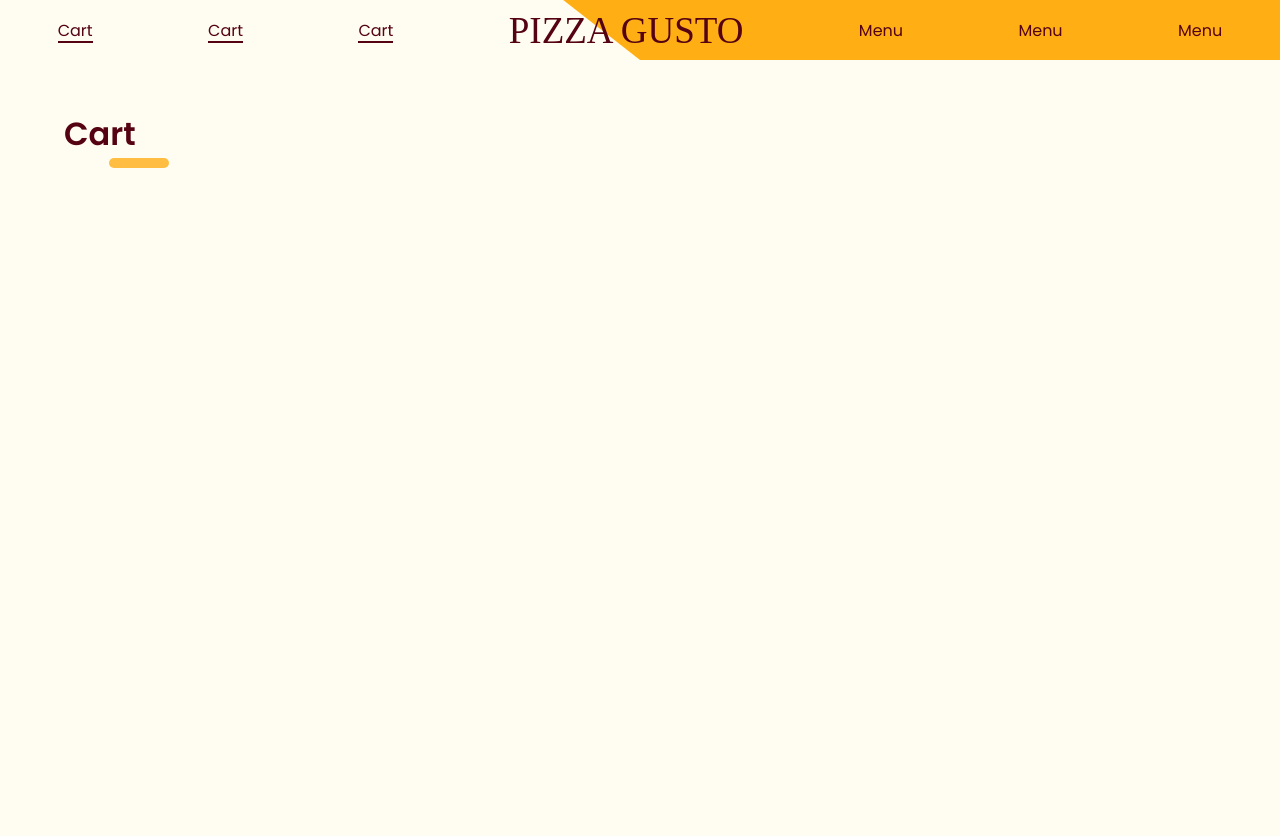
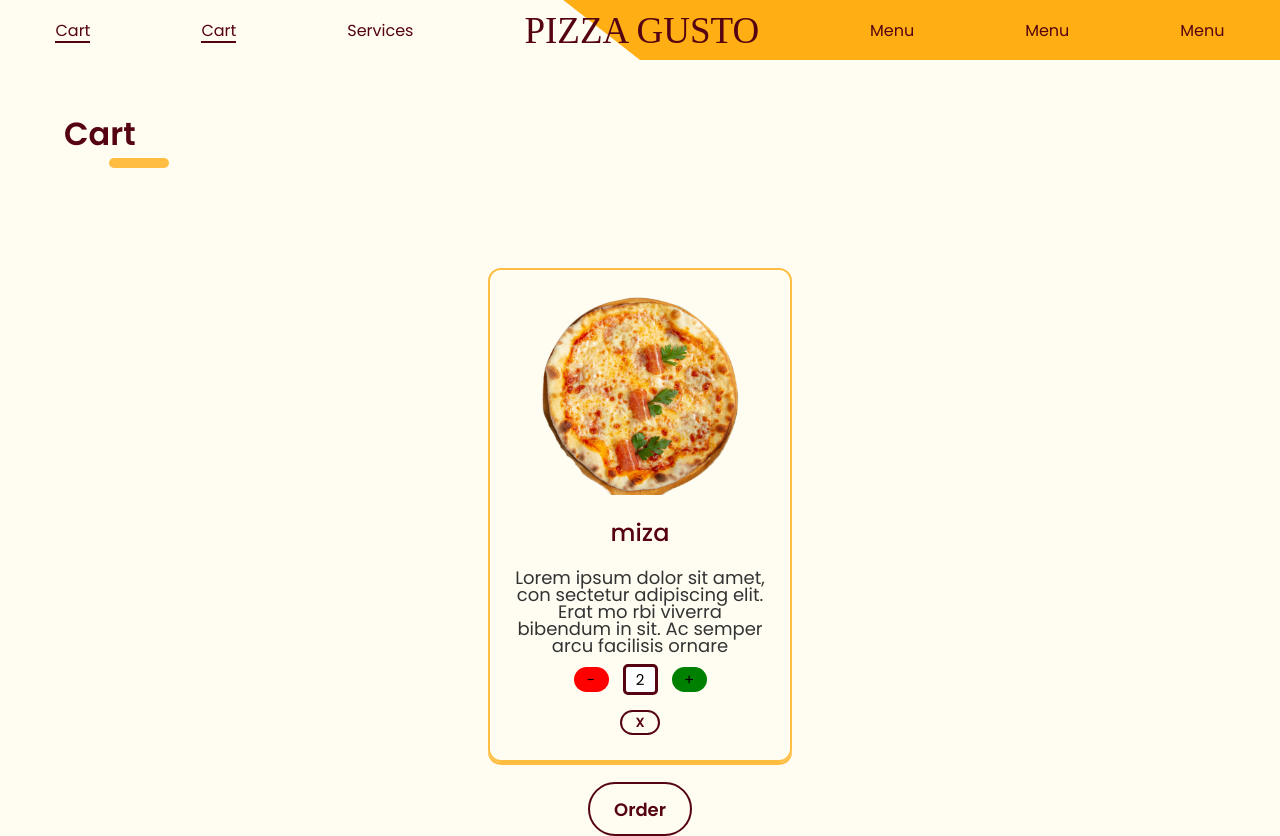
Before and after one commit to Kin0-0Ko/pizzamarket_kinko, a React app: page /cart in a window 1280 px wide. Before the commit the page ends 800 px from the top, so only its background shows below. Built offline with nearby package versions, Linux system fonts and the light colour scheme; a web font is replaced by a local one.

Commit message:
add cart page

```diff
--- a/src/App.js
+++ b/src/App.js
@@ -16,7 +16,7 @@ function App(){
 					<div className='navbar-bg'></div>
 					<NavLink to={routesMap.cart} activeClassName="navbar-link_active" className='navbar-link' exact>Cart</NavLink>
 					<NavLink to={routesMap.cart} activeClassName="navbar-link_active" className='navbar-link' exact>Cart</NavLink>
-					<NavLink to={routesMap.cart} activeClassName="navbar-link_active" className='navbar-link' exact>Cart</NavLink>
+					<NavLink to={routesMap.services} activeClassName="navbar-link_active" className='navbar-link' exact>Services</NavLink>
 					<span className='navbar-logo'>PIZZA GUSTO</span>
 					<NavLink to={routesMap.catalog} activeClassName="navbar-link_active" className='navbar-link' exact>Menu</NavLink>
 					<NavLink to={routesMap.catalog} activeClassName="navbar-link_active" className='navbar-link' exact>Menu</NavLink>
--- a/src/components/card.js
+++ b/src/components/card.js
@@ -1,8 +1,16 @@
 import React from 'react';
+import PropTypes from 'prop-types';
 import st from '@/style/card.module.css'
-import { NavLink, Redirect } from 'react-router-dom';
 
-export function Card({img, title, info, btn}){
+Card.propTypes = {
+	img: PropTypes.string.isRequired,
+	title: PropTypes.string.isRequired,
+	info: PropTypes.string.isRequired,
+	elem: PropTypes.object,
+	btn: PropTypes.object
+}
+
+export function Card({img, title, info, btn, elem}){
 
 
 	return <>
@@ -16,7 +24,8 @@ export function Card({img, title, info, btn}){
 				{info}
 				</span>
 			</div>
-			<div className='menu-card_bottom'>
+			<div className={st.card_bottom}>
+				{elem}
 			</div>
 			{btn}
 
--- a/src/components/counter.js
+++ b/src/components/counter.js
@@ -12,7 +12,7 @@ Counter.defaultProps = {
 	min: 1
 }
 
-function Counter({ min, max, current, onChange }){
+function Counter({ min, max, current, onChange, st }){
 	let inp = useRef();
 	let updInp = num => inp.current.value = num;
 
@@ -40,9 +40,9 @@ function Counter({ min, max, current, onChange }){
 	// useEffect(() => applyCurrent(current), [min, max]);
 
 	return <div>
-		<button className="btn" type="button" onClick={dec} disabled={current <= min}>-</button>&nbsp;
-		<input ref={inp} defaultValue={current} onBlur={applyStrValue}/>&nbsp;
-		<button className="btn" type="button" onClick={inc} disabled={current >= max}>+</button>
+		<button className={st?.dec} type="button" onClick={dec} disabled={current <= min}>-</button>&nbsp;
+		<input ref={inp} className={st?.inp} defaultValue={current} onBlur={applyStrValue}/>&nbsp;
+		<button className={st?.inc} type="button" onClick={inc} disabled={current >= max}>+</button>
 	</div>
 }
 
--- a/src/pages/cart.js
+++ b/src/pages/cart.js
@@ -3,37 +3,30 @@ import { observer } from 'mobx-react-lite';
 import st from '@/style/cart.module.css'
 import Counter from '@/components/counter';
 import storesContexts from '../contexts/storesContexts';
+import Card from '../components/card';
+import { NavLink} from 'react-router-dom';
 
 export function Cart() {
 	let { cart } = useContext(storesContexts)
 	let { productsDetailed: products, total, change, remove } = cart;
 
-	console.log(remove)
-	let productsRows = products.map(pr => (
-		<tr key={pr.id}>
-			<td>{ pr.title }</td>
-			<td>{ pr.price }</td>
-			<td>
-				<Counter
-					max={pr.rest}
-					current={pr.cnt}
-					onChange={val => change(pr.id, val)}
-					key={pr.rest}
-				/>
-			</td>
-			<td>{ pr.price * pr.cnt }</td>
-			<td>
-				<button type="button" onClick={() => remove(pr.id)}>X</button>
-			</td>
-		</tr>
-	));
+
+	let productsRows = products.map( pr => {
+		let btn = <button onClick={() => cart.remove(pr.id)} className={st.rbtn}>X</button>
+		let counter = <Counter st={st}  max={pr.rest} current={pr.cnt} onChange={val => change(pr.id, val)}/>
+		return 	<Card key={pr.id} title={pr.title} info={pr.info} btn={btn} elem={counter}  img={pr.src}  to='/cart'/>
+
+
+		});
+
 
 	return<>
 		<h1 className={st.head}>Cart</h1>
 		<div className={st.catalog}>
 			<div className={st.menu}>
 				{productsRows}
-		</div>
+			</div>
+			<NavLink to='/order'  className={st.order}>Order</NavLink>
 		</div>
 
 	</>
--- a/src/pages/catalog.js
+++ b/src/pages/catalog.js
@@ -15,9 +15,7 @@ export function catalog(){
 		return <Card key={el.id} title={el.title} info={el.info} btn={btn} img={el.src} to='/cart'/>
 	})
 
-	// let btn = cart.inCart(pr.id) ?
-	// <button type="button" className="btn btn-danger" onClick={() => cart.remove(pr.id)}>Remove</button> :
-	// <button type="button" className="btn btn-success" onClick={() => cart.add(pr.id)}>Add</button>;
+
 
 
 	return<>
--- /dev/null
+++ b/src/pages/services.js
@@ -0,0 +1,13 @@
+import React from 'react'
+
+export function Services() {
+
+
+
+	return<>
+
+
+	</>
+}
+
+export default Services;
--- a/src/router/index.js
+++ b/src/router/index.js
@@ -1,6 +1,6 @@
 import Catalog from '@/pages/catalog'
 import Cart from '@/pages/cart'
-
+import Services from '@/pages/services'
 let routes = [{
 		name: 'catalog',
 		path: '/',
@@ -10,6 +10,11 @@ let routes = [{
 		name: 'cart',
 		path: '/cart',
 		component: Cart
+	},
+	{
+		name: 'services',
+		path: '/services',
+		component: Services
 	},
 ];
 
--- a/src/store/cartStore.js
+++ b/src/store/cartStore.js
@@ -11,7 +11,7 @@ let info = 'Lorem ipsum dolor sit amet, con sectetur adipiscing elit. Erat mo rb
 
 
 class CartStore {
-	prInCart = [];
+	prInCart = [{id: 101, cnt:2}];
 
 	get productsDetailed() {
 		return this.prInCart.map(pr => {
--- a/src/style/card.module.css
+++ b/src/style/card.module.css
@@ -37,3 +37,6 @@
 	line-height: 17px;
 	color: #333333;
 }
+.card_bottom{
+	margin-top: 10px;
+}
--- a/src/style/cart.module.css
+++ b/src/style/cart.module.css
@@ -23,6 +23,8 @@
 .catalog{
 	display: flex;
 	justify-content: center;
+	align-items: center;
+	flex-direction: column;
 }
 .menu{
 	display: flex;
@@ -32,3 +34,76 @@
 	margin-top: 100px;
 
 }
+.rbtn{
+	width: 40px;
+	height: 25px;
+	border: #550312 2px solid;
+	border-radius: 50px;
+	background-color: transparent;
+	color: #550312;
+	font-family: 'Poppins';
+	font-weight: 600;
+	margin-top: 15px;
+}
+
+.rbtn:hover{
+	width: 45px;
+
+}
+.inc{
+	background-color: green;
+	font-family: 'Poppins';
+	font-size: 15px;
+	width: 35px;
+	height: 25px;
+	border: none;
+	text-align: center;
+	border-radius: 15px;
+	margin-left: 10px;
+
+}
+.dec{
+	background-color: red;
+	font-family: 'Poppins';
+	font-size: 15px;
+	width: 35px;
+	height: 25px;
+	border: none;
+	text-align: center;
+	border-radius: 15px;
+	margin-right: 10px;
+}
+.dec:disabled,.inc:disabled{
+	background-color: rgb(160, 159, 159);
+
+}
+.inp{
+	width: 25px;
+	font-family: 'Poppins', cursive;
+	font-weight: 400;
+	font-size: 15px;
+	text-align: center;
+	border: #550312 solid 3px;
+	border-radius: 5px;
+}
+.order{
+	margin-top: 10px;
+	display: flex;
+	justify-content: center;
+	align-items: center;
+	width: 100px;
+	height: 50px;
+	border: #550312 2px solid;
+	border-radius: 50px;
+	background-color: transparent;
+	color: #550312;
+	font-family: 'Poppins';
+	font-weight: 600;
+	font-size: 18px;
+}
+
+.order:hover{
+	width: 110px;
+	height: 60px;
+
+}
--- a/src/style/catalog.module.css
+++ b/src/style/catalog.module.css
@@ -43,25 +43,8 @@
 	font-weight: 600;
 	margin-top: 15px;
 }
-.buy_link{
-	display: flex;
-    justify-content: center;
-    align-items: center;
-	width: 100px;
-	height: 50px;
-	border: #550312 2px solid;
-	border-radius: 50px;
-	background-color: transparent;
-	color: #550312;
-	font-family: 'Poppins';
-	font-weight: 600;
-	margin-top: 15px;
-}
+
 .buy_btn:hover{
 	width: 110px;
 
 }
-.buy_link:hover{
-	width: 110px;
-
-}
```
